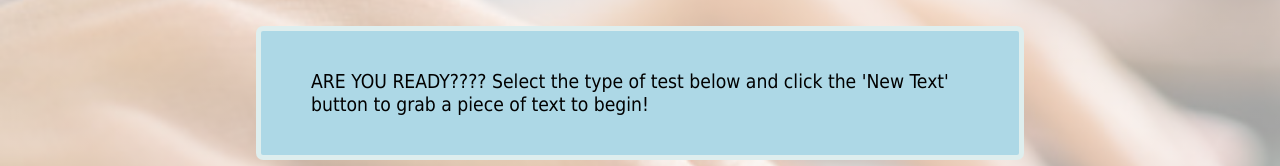
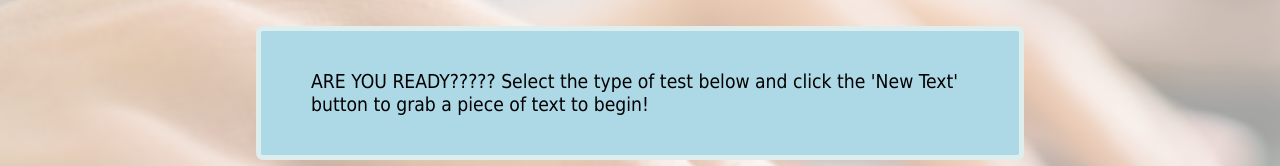
Before and after one commit to Kenford20/Kenford20.github.io, a plain HTML site: page index.html in a window 1280 px wide. Shown: the part 240-406 px from the top of the page. Drawn offline with Linux system fonts and the light colour scheme.

Commit message:
triggering push

```diff
--- a/index.html
+++ b/index.html
@@ -40,7 +40,7 @@
 		<!--create the box to contain the quote-->
 		<section class="quote-box">
 			<div id="quote-api">
-				<p> ARE YOU READY???? Select the type of test below and click the 'New Text' button to grab a piece of text to begin! </p>
+				<p> ARE YOU READY????? Select the type of test below and click the 'New Text' button to grab a piece of text to begin! </p>
 			</div>
 		</section>
 	</div>
```
